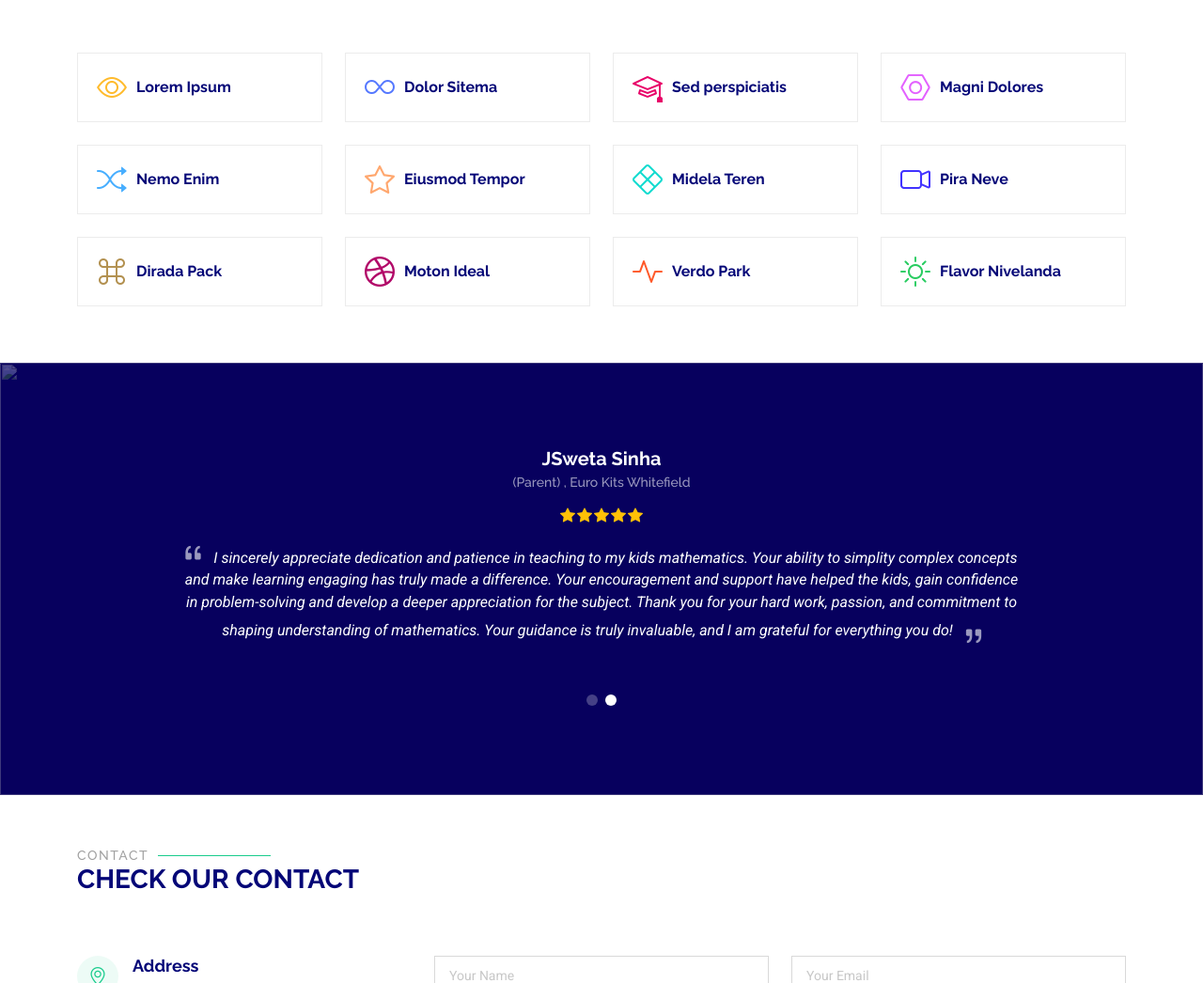
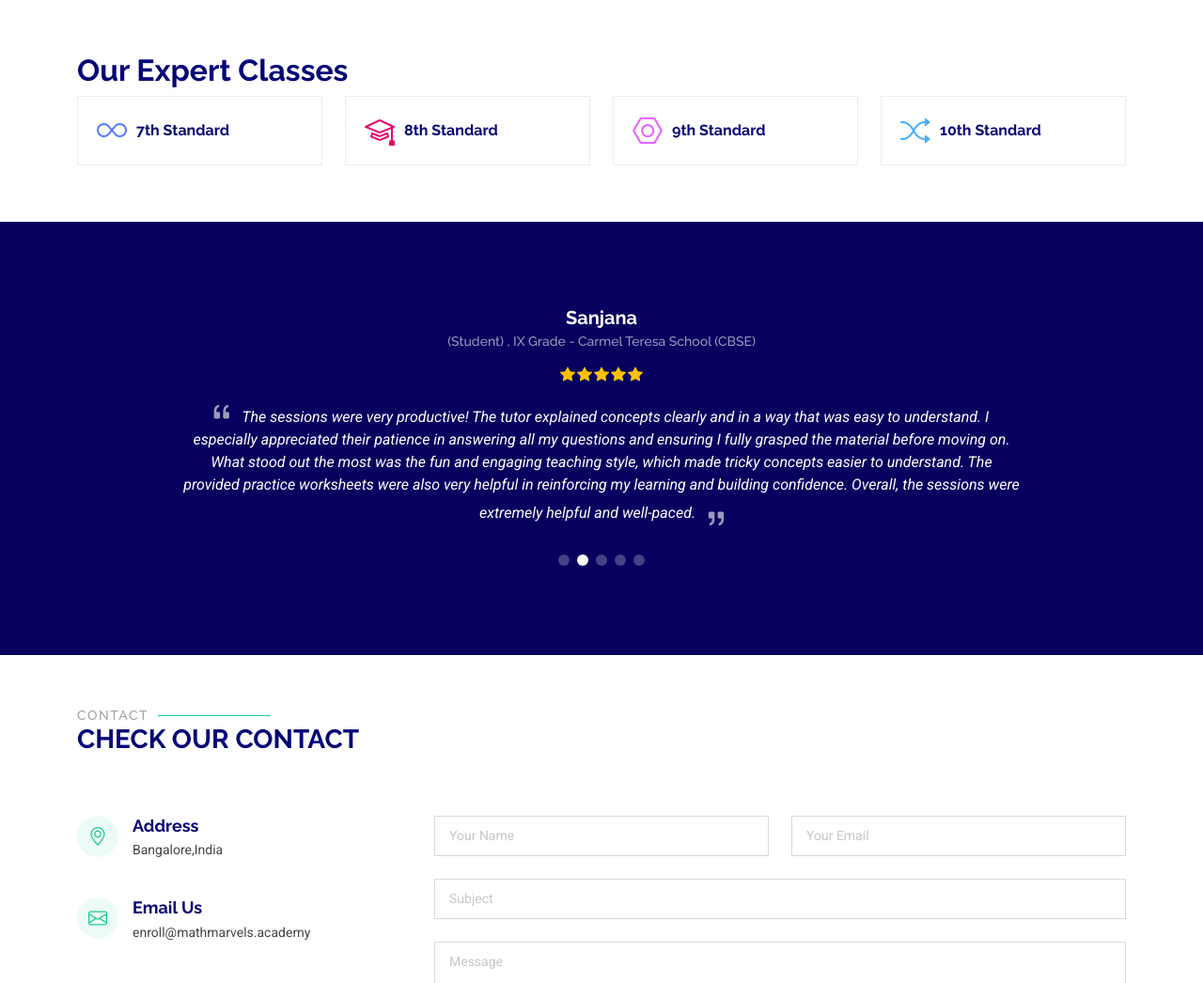
Before and after one commit to Aditpansi/Mathmarvels, a plain HTML site: page index.html in a window 1280 px wide. Shown: the part 1860-2906 px from the top of the page at 94% size. Drawn offline with nearby package versions, Linux system fonts and the light colour scheme.

Commit message:
updated testimonial

```diff
--- a/index.html
+++ b/index.html
@@ -27,7 +27,7 @@
 
 
     <!-- Main CSS Links -->
-
+    <link href="https://cdn.jsdelivr.net/npm/bootstrap-icons/font/bootstrap-icons.min.css" rel="stylesheet">
     <link rel="stylesheet" href="assets/css/main.css" />
 
     <link rel="icon" type="image/x-icon" href="assets/img/Logo_Owner-removebg-preview-e1736959259208-300x123.png">
@@ -197,93 +197,37 @@
 
         <div class="container">
 
+            <h2><b>Our Expert Classes</b></h2>
+
           <div class="row gy-4">
-
-            <div class="col-lg-3 col-md-4" data-aos="fade-up" data-aos-delay="100">
-              <div class="features-item">
-                <i class="bi bi-eye" style="color: #ffbb2c;"></i>
-                <h3><a href="" class="stretched-link">Lorem Ipsum</a></h3>
-              </div>
-            </div><!-- End Feature Item -->
 
             <div class="col-lg-3 col-md-4" data-aos="fade-up" data-aos-delay="200">
               <div class="features-item">
                 <i class="bi bi-infinity" style="color: #5578ff;"></i>
-                <h3><a href="" class="stretched-link">Dolor Sitema</a></h3>
+                <h3><a  class="stretched-link">7th Standard</a></h3>
               </div>
-            </div><!-- End Feature Item -->
+            </div>
 
             <div class="col-lg-3 col-md-4" data-aos="fade-up" data-aos-delay="300">
               <div class="features-item">
                 <i class="bi bi-mortarboard" style="color: #e80368;"></i>
-                <h3><a href="" class="stretched-link">Sed perspiciatis</a></h3>
+                <h3><a  class="stretched-link">8th Standard</a></h3>
               </div>
-            </div><!-- End Feature Item -->
+            </div>
 
             <div class="col-lg-3 col-md-4" data-aos="fade-up" data-aos-delay="400">
               <div class="features-item">
                 <i class="bi bi-nut" style="color: #e361ff;"></i>
-                <h3><a href="" class="stretched-link">Magni Dolores</a></h3>
+                <h3><a class="stretched-link">9th Standard</a></h3>
               </div>
-            </div><!-- End Feature Item -->
+            </div>
 
             <div class="col-lg-3 col-md-4" data-aos="fade-up" data-aos-delay="500">
               <div class="features-item">
                 <i class="bi bi-shuffle" style="color: #47aeff;"></i>
-                <h3><a href="" class="stretched-link">Nemo Enim</a></h3>
+                <h3><a class="stretched-link">10th Standard</a></h3>
               </div>
-            </div><!-- End Feature Item -->
-
-            <div class="col-lg-3 col-md-4" data-aos="fade-up" data-aos-delay="600">
-              <div class="features-item">
-                <i class="bi bi-star" style="color: #ffa76e;"></i>
-                <h3><a href="" class="stretched-link">Eiusmod Tempor</a></h3>
-              </div>
-            </div><!-- End Feature Item -->
-
-            <div class="col-lg-3 col-md-4" data-aos="fade-up" data-aos-delay="700">
-              <div class="features-item">
-                <i class="bi bi-x-diamond" style="color: #11dbcf;"></i>
-                <h3><a href="" class="stretched-link">Midela Teren</a></h3>
-              </div>
-            </div><!-- End Feature Item -->
-
-            <div class="col-lg-3 col-md-4" data-aos="fade-up" data-aos-delay="800">
-              <div class="features-item">
-                <i class="bi bi-camera-video" style="color: #4233ff;"></i>
-                <h3><a href="" class="stretched-link">Pira Neve</a></h3>
-              </div>
-            </div><!-- End Feature Item -->
-
-            <div class="col-lg-3 col-md-4" data-aos="fade-up" data-aos-delay="900">
-              <div class="features-item">
-                <i class="bi bi-command" style="color: #b2904f;"></i>
-                <h3><a href="" class="stretched-link">Dirada Pack</a></h3>
-              </div>
-            </div><!-- End Feature Item -->
-
-            <div class="col-lg-3 col-md-4" data-aos="fade-up" data-aos-delay="1000">
-              <div class="features-item">
-                <i class="bi bi-dribbble" style="color: #b20969;"></i>
-                <h3><a href="" class="stretched-link">Moton Ideal</a></h3>
-              </div>
-            </div><!-- End Feature Item -->
-
-            <div class="col-lg-3 col-md-4" data-aos="fade-up" data-aos-delay="1100">
-              <div class="features-item">
-                <i class="bi bi-activity" style="color: #ff5828;"></i>
-                <h3><a href="" class="stretched-link">Verdo Park</a></h3>
-              </div>
-            </div><!-- End Feature Item -->
-
-            <div class="col-lg-3 col-md-4" data-aos="fade-up" data-aos-delay="1200">
-              <div class="features-item">
-                <i class="bi bi-brightness-high" style="color: #29cc61;"></i>
-                <h3><a href="" class="stretched-link">Flavor Nivelanda</a></h3>
-              </div>
-            </div><!-- End Feature Item -->
-
-          </div>
+            </div>
 
         </div>
 
@@ -535,8 +479,6 @@
       <!-- Testimonials Section -->
       <section id="testimonials" class="testimonials section dark-background">
 
-        <img src="assets/img/testimonials-bg.jpg" class="testimonials-bg" alt="">
-
         <div class="container" data-aos="fade-up" data-aos-delay="100">
 
           <div class="swiper init-swiper">
@@ -559,9 +501,25 @@
 
               <div class="swiper-slide">
                 <div class="testimonial-item">
+                    <!-- <img src="" class="testimonial-img" alt=""> -->
+                    <h3>Naveen</h3>
+                    <h4>(Parent) ,VIII Grade - Vydehi School of Excellence (CBSE)  </h4>
+                    <div class="stars">
+                        <i class="bi bi-star-fill"></i><i class="bi bi-star-fill"></i><i class="bi bi-star-fill"></i><i class="bi bi-star-fill"></i><i class="bi bi-star-fill"></i>
+                    </div>
+                    <p>
+                         <i class="bi bi-quote quote-icon-left"></i>
+                        <span>I would like to recommend Vijay Sir for his excellence in helping students with thought provoking examples which makes the subject easy. Our daughter has attended classes for 3 months before the 8th grade annual exam and we witnessed great improvement in her understanding. Thanks Vijay Sir for your efforts.</span>
+                        <i class="bi bi-quote quote-icon-right"></i>
+                    </p>
+                </div>
+              </div>
+
+              <div class="swiper-slide">
+                <div class="testimonial-item">
                   <!-- <img src="" class="testimonial-img" alt=""> -->
                   <h3>Sanjana</h3>
-                  <h4>(Student) , Carmel Teresa School</h4>
+                  <h4>(Student) , IX Grade - Carmel Teresa School (CBSE) </h4>
                   <div class="stars">
                     <i class="bi bi-star-fill"></i><i class="bi bi-star-fill"></i><i class="bi bi-star-fill"></i><i class="bi bi-star-fill"></i><i class="bi bi-star-fill"></i>
                   </div>
@@ -576,14 +534,46 @@
               <div class="swiper-slide">
                 <div class="testimonial-item">
                   <!-- <img src="" class="testimonial-img" alt=""> -->
-                  <h3>JSweta Sinha</h3>
-                  <h4>(Parent) , Euro Kits Whitefield</h4>
+                  <h3>Sweta Sinha</h3>
+                  <h4>(Parent) ,VII Grade - Euro Kits Whitefield (CBSE) </h4>
                   <div class="stars">
                     <i class="bi bi-star-fill"></i><i class="bi bi-star-fill"></i><i class="bi bi-star-fill"></i><i class="bi bi-star-fill"></i><i class="bi bi-star-fill"></i>
                   </div>
                   <p>
                     <i class="bi bi-quote quote-icon-left"></i>
                     <span>I sincerely appreciate dedication and patience in teaching to my kids mathematics. Your ability to simplity complex concepts and make learning engaging has truly made a difference. Your encouragement and support have helped the kids, gain confidence in problem-solving and develop a deeper appreciation for the subject. Thank you for your hard work, passion, and commitment to shaping understanding of mathematics. Your guidance is truly invaluable, and I am grateful for everything you do!</span>
+                    <i class="bi bi-quote quote-icon-right"></i>
+                  </p>
+                </div>
+              </div>
+
+              <div class="swiper-slide">
+                <div class="testimonial-item">
+                  <!-- <img src="" class="testimonial-img" alt=""> -->
+                  <h3>Shashanth</h3>
+                  <h4>(Parent) , X Grade - (CBSE) </h4>
+                  <div class="stars">
+                    <i class="bi bi-star-fill"></i><i class="bi bi-star-fill"></i><i class="bi bi-star-fill"></i><i class="bi bi-star-fill"></i><i class="bi bi-star-fill"></i>
+                  </div>
+                  <p>
+                    <i class="bi bi-quote quote-icon-left"></i>
+                    <span>Thank you sir for your support at last moment. He joined the class just 3 months before boards your support and guidance helps him a lot. Thank you very much sir. </span>
+                    <i class="bi bi-quote quote-icon-right"></i>
+                  </p>
+                </div>
+              </div>
+
+              <div class="swiper-slide">
+                <div class="testimonial-item">
+                  <!-- <img src="" class="testimonial-img" alt=""> -->
+                  <h3>Pushpa</h3>
+                  <h4>(Parent) , X Grade - Sharada Vidya Mandira (CBSE) </h4>
+                  <div class="stars">
+                    <i class="bi bi-star-fill"></i><i class="bi bi-star-fill"></i><i class="bi bi-star-fill"></i><i class="bi bi-star-fill"></i><i class="bi bi-star-fill"></i>
+                  </div>
+                  <p>
+                    <i class="bi bi-quote quote-icon-left"></i>
+                    <span>We got to know about Vijay sir just before my daughter’s Class 10 exams, and topics like Trigonometry, Triangles, and Surface Areas & Volumes were quite challenging for her. He explained the concepts so clearly that she quickly gained confidence. Apart from his strong conceptual teaching, his shortcuts for MCQs and problem-solving are truly effective and highly recommended for all students. I strongly recommend Vijay sir to any parent seeking focused, result-oriented math support for their child. </span>
                     <i class="bi bi-quote quote-icon-right"></i>
                   </p>
                 </div>
```
